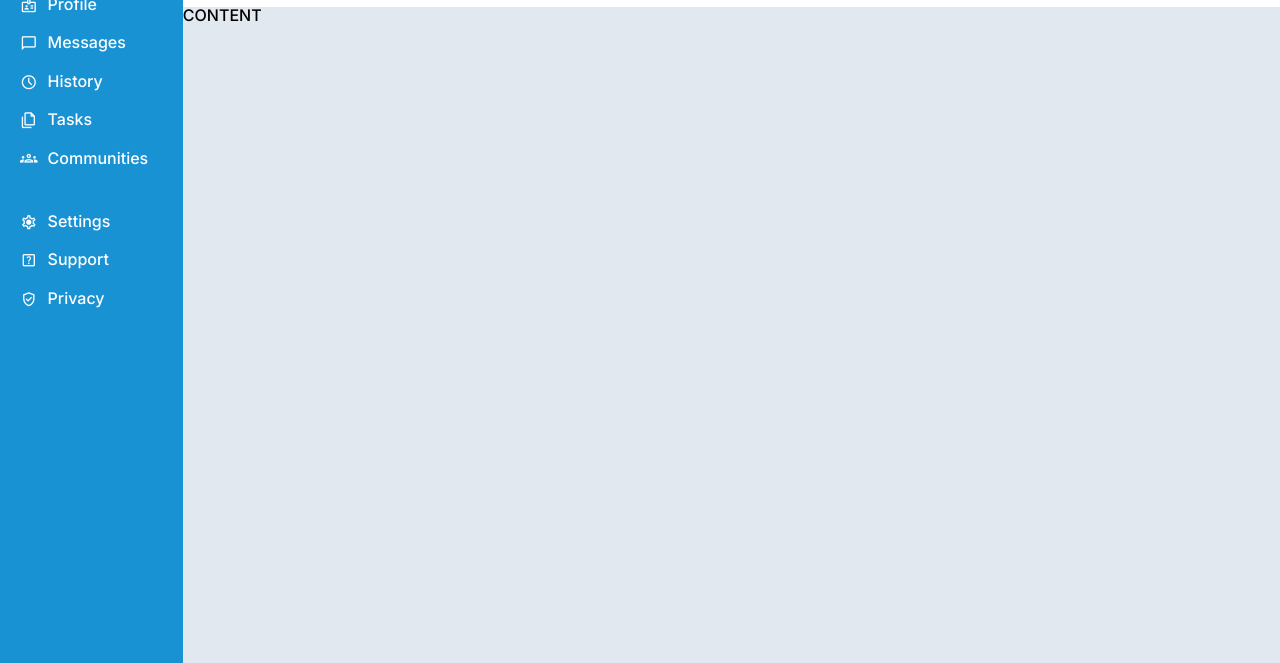
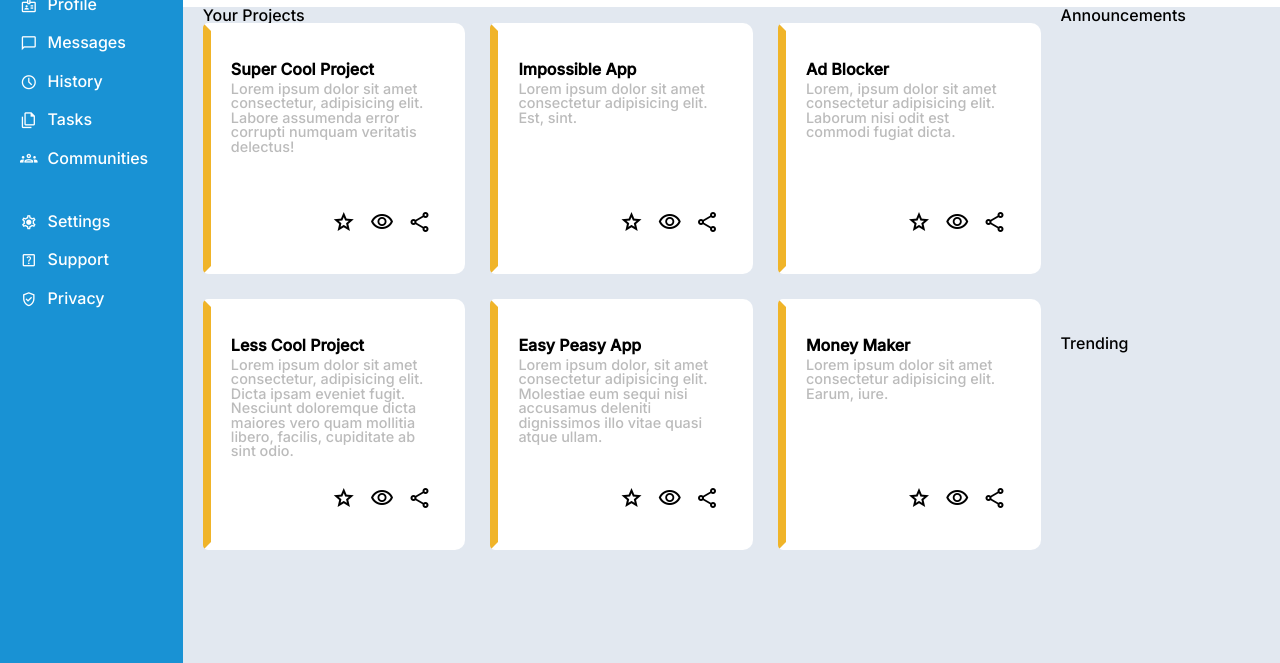
Before and after one commit to QuinnJohnsonCode/admin-dashboard, a plain HTML site: page index.html in a window 1280 px wide. Shown: the part 157-820 px from the top of the page. Drawn offline with nearby package versions, Linux system fonts and the light colour scheme.

Commit message:
Add styling and dummy text for project card section

```diff
--- a/css/styles.css
+++ b/css/styles.css
@@ -4,6 +4,8 @@
     --primary-clr: #FFF;
     --accent-clr: #1992D4;
     --secondary-clr: #E2E8F0;
+    --card-accent-clr: #F0B429;
+    --subtext-clr: #BBB;
 }
 
 body {
@@ -144,7 +146,59 @@ button {
     padding: 10px 30px;
     border-radius: 20px;
 }
+
 /* CONTENT */
 .content {
     background-color: var(--secondary-clr);
+
+    display: grid;
+    grid-template-columns: 4fr 1fr;
+    grid-template-rows: 1fr 1fr;
 }
+
+.projects {
+    grid-area: 1 / 1 / -1 / 2;
+    margin-left: 20px;
+    margin-right: 20px;
+}
+
+.card-grid {
+    display: grid;
+    grid-template-columns: repeat(auto-fit, minmax(250px, 1fr));
+    gap: 25px;
+}
+
+.card {
+    display: grid;
+
+    background-color: var(--primary-clr);
+    color: black;
+    height: 175px;
+    padding: 30px 20px;
+
+    border-radius: 10px;
+    border: 8px solid var(--primary-clr);
+    border-left-color: var(--card-accent-clr);
+    border-top-left-radius: 5px;
+    border-bottom-left-radius: 5px;
+}
+
+.card-icons {
+    align-self: last baseline;
+    justify-self: end;
+}
+
+.card-icons > * {
+    padding-left: 5px;
+    padding-right: 5px;
+}
+
+.card h3 {
+    font-weight: bold;
+    padding-bottom: 5px;
+}
+
+.card p {
+    color: var(--subtext-clr);
+    font-size: 0.9rem;
+}
--- a/index.html
+++ b/index.html
@@ -109,7 +109,86 @@
                 <button>Share</button>
             </div>
         </section>
-        <section class="content">CONTENT</section>
+        <section class="content">
+            <div class="projects">
+                <h2>Your Projects</h2>
+
+                <div class="card-grid">
+                    <div class="card">
+                        <div>
+                            <h3>Super Cool Project</h3>
+                            <p>Lorem ipsum dolor sit amet consectetur, adipisicing elit. Labore assumenda error corrupti numquam veritatis delectus!</p>
+                        </div>
+                        <div class="card-icons">
+                            <span class="material-symbols-outlined">star</span>
+                            <span class="material-symbols-outlined">visibility</span>
+                            <span class="material-symbols-outlined">share</span>
+                        </div>
+                    </div>
+                    <div class="card">
+                        <div>
+                            <h3>Impossible App</h3>
+                            <p>Lorem ipsum dolor sit amet consectetur adipisicing elit. Est, sint.</p>
+                        </div>
+                        <div class="card-icons">
+                            <span class="material-symbols-outlined">star</span>
+                            <span class="material-symbols-outlined">visibility</span>
+                            <span class="material-symbols-outlined">share</span>
+                        </div>
+                    </div>
+                    <div class="card">
+                        <div>
+                            <h3>Ad Blocker</h3>
+                            <p>Lorem, ipsum dolor sit amet consectetur adipisicing elit. Laborum nisi odit est commodi fugiat dicta.</p>
+                        </div>
+                        <div class="card-icons">
+                            <span class="material-symbols-outlined">star</span>
+                            <span class="material-symbols-outlined">visibility</span>
+                            <span class="material-symbols-outlined">share</span>
+                        </div>
+                    </div>
+                    <div class="card">
+                        <div>
+                            <h3>Less Cool Project</h3>
+                            <p>Lorem ipsum dolor sit amet consectetur, adipisicing elit. Dicta ipsam eveniet fugit. Nesciunt doloremque dicta maiores vero quam mollitia libero, facilis, cupiditate ab sint odio.</p>
+                        </div>
+                        <div class="card-icons">
+                            <span class="material-symbols-outlined">star</span>
+                            <span class="material-symbols-outlined">visibility</span>
+                            <span class="material-symbols-outlined">share</span>
+                        </div>
+                    </div>
+                    <div class="card">
+                        <div>
+                            <h3>Easy Peasy App</h3>
+                            <p>Lorem ipsum dolor, sit amet consectetur adipisicing elit. Molestiae eum sequi nisi accusamus deleniti dignissimos illo vitae quasi atque ullam.</p>
+                        </div>
+                        <div class="card-icons">
+                            <span class="material-symbols-outlined">star</span>
+                            <span class="material-symbols-outlined">visibility</span>
+                            <span class="material-symbols-outlined">share</span>
+                        </div>
+                    </div>
+                    <div class="card">
+                        <div>
+                            <h3>Money Maker</h3>
+                            <p>Lorem ipsum dolor sit amet consectetur adipisicing elit. Earum, iure.</p>
+                        </div>
+                        <div class="card-icons">
+                            <span class="material-symbols-outlined">star</span>
+                            <span class="material-symbols-outlined">visibility</span>
+                            <span class="material-symbols-outlined">share</span>
+                        </div>
+                    </div>
+                </div>
+            </div>
+            <div class="announcements">
+                <h2>Announcements</h2>
+            </div>
+            <div class="trending">
+                <h2>Trending</h2>
+            </div>
+        </section>
     </div>
 </body>
 </html>
```
